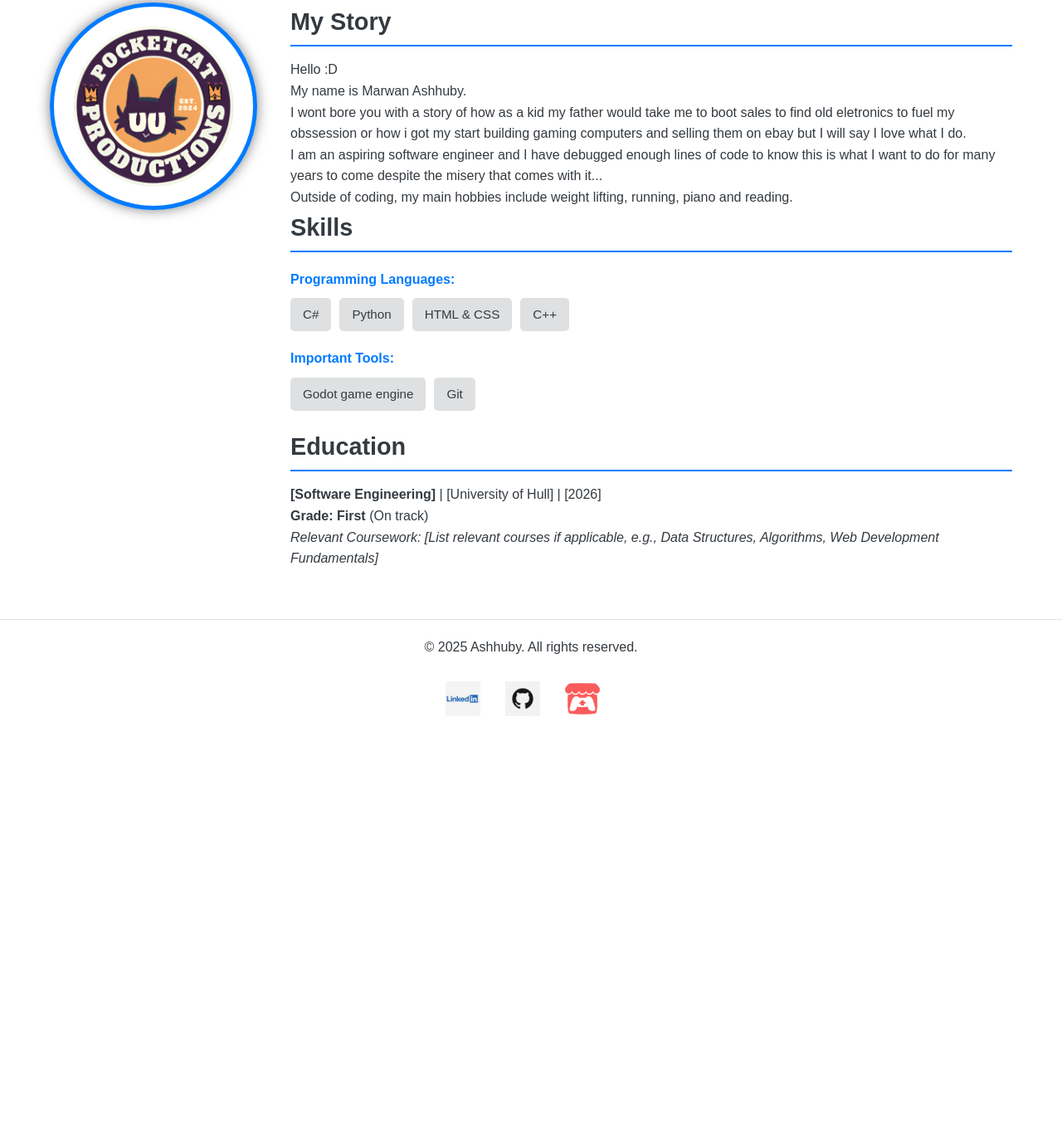
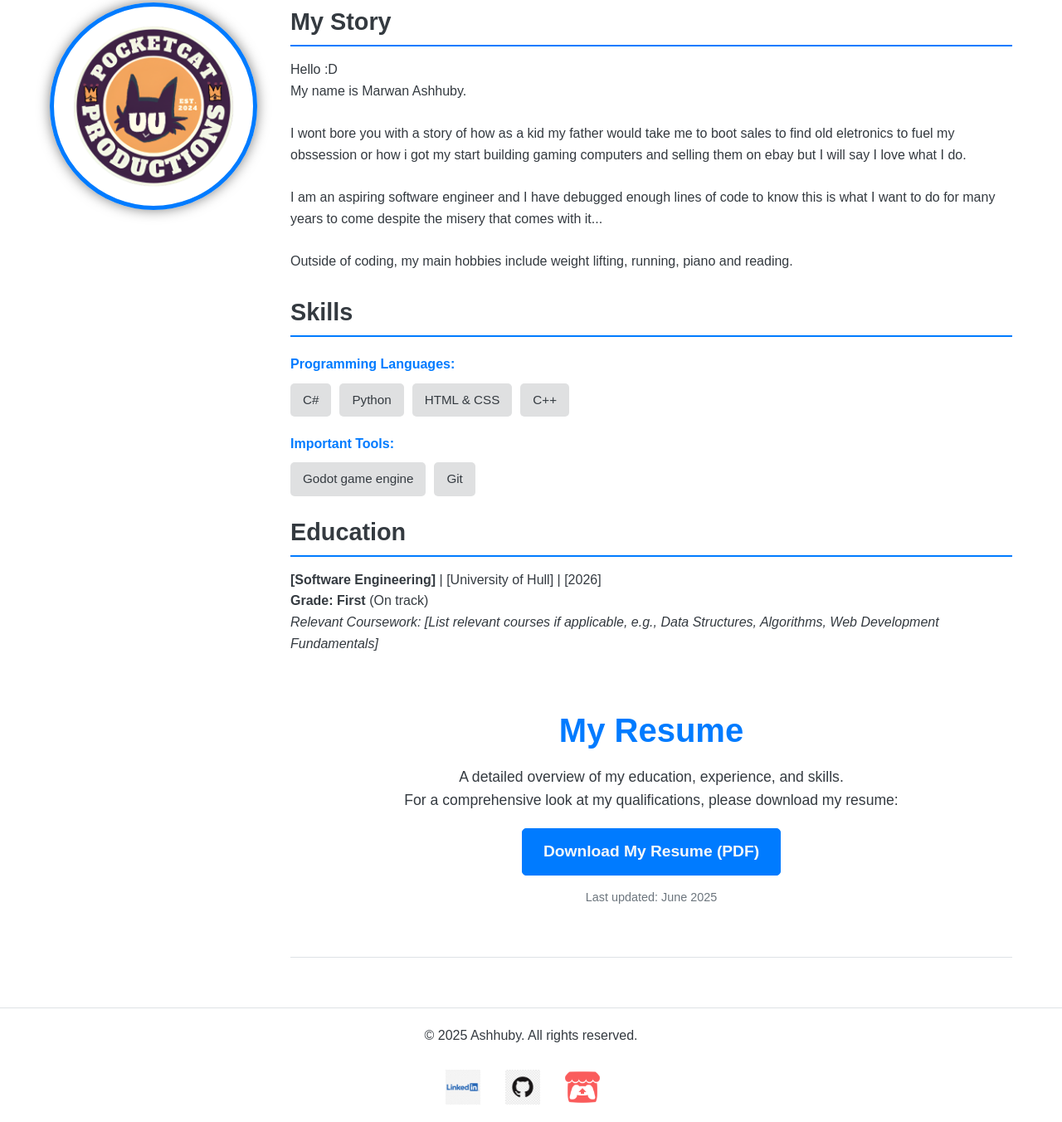
Before and after one commit to Ashhuby/AshhubySite, a plain HTML site: page about.html in a window 1280 px wide. Shown: the part 428-1780 px from the top of the page at 83% size. Before the commit the page ends 1312 px from the top, so only its background shows below. Drawn offline with Linux system fonts and the light colour scheme.

Commit message:
:3 Formatting n shi

```diff
--- a/about.html
+++ b/about.html
@@ -18,7 +18,6 @@
                     <li><a href="index.html">Home</a></li>
                     <li><a href="projects.html">Projects</a></li>
                     <li><a href="about.html">About Me</a></li>
-                    <li><a href="resume.html">Resume</a></li>
                     <li><a href="contact.html">Contact</a></li>
                 </ul>
             </nav>
@@ -46,10 +45,10 @@
                     <h3>My Story</h3>
                     <p>Hello :D </p>
                     <p>My name is Marwan Ashhuby.</p>
-                    <p>I wont bore you with a story of how as a kid my father would take me to boot sales to find old eletronics to fuel my obssession or how i got my start building gaming computers and selling them on ebay but I will say I love what I do.</p>
-                    <p>I am an aspiring software engineer and I have debugged enough lines of code to know this is what I want to do for many years to come despite the misery that comes with it...</p>
-                    <p>Outside of coding, my main hobbies include weight lifting, running, piano and reading.</p>
-
+                    <p><br>I wont bore you with a story of how as a kid my father would take me to boot sales to find old eletronics to fuel my obssession or how i got my start building gaming computers and selling them on ebay but I will say I love what I do.</p>
+                    <p><br>I am an aspiring software engineer and I have debugged enough lines of code to know this is what I want to do for many years to come despite the misery that comes with it...</p>
+                    <p><br>Outside of coding, my main hobbies include weight lifting, running, piano and reading.</p>
+                    <br>
                     <h3>Skills</h3>
                     <div class="skills-list">
                         <h4>Programming Languages:</h4>
@@ -70,9 +69,29 @@
                     <p><strong>[Software Engineering]</strong> | [University of Hull] | [2026]</p>
                     <p><strong>Grade: First</strong> (On track)</p>
                     <p><em>Relevant Coursework: [List relevant courses if applicable, e.g., Data Structures, Algorithms, Web Development Fundamentals]</em></p>
+
+                <!-- CV section-->
+                <section class="page-header-section">
+                    <div class="container">
+                        <h2>My Resume</h2>
+                        <p>A detailed overview of my education, experience, and skills.</p>
+                    </div>
+
+                    <section class="resume-download-section">
+                    <div class="container text-center">
+                        <p>For a comprehensive look at my qualifications, please download my resume:</p>
+                        <a href="PDF\CV_Placeholder.pdf" download class="btn btn-primary btn-large">Download My Resume (PDF)</a>
+                        <p class="small-text">Last updated: June 2025</p>
+                        </div>
+                    </section>
+                </section>
                 </div>
             </div>
         </section>
+
+
+
+
     </main>
 
    <footer class="main-footer">
--- a/css/style.css
+++ b/css/style.css
@@ -456,7 +456,7 @@ body:not(.light-mode) .theme-toggle .icon-dark {
 
 /* Resume Page */
 .resume-download-section {
-    padding: 60px 0;
+    padding: 0px 0;
     background-color: var(--bg-main);
 }
 
```
Also changed, not shown: contact.html (+0 -1 lines), index.html (+2 -3 lines), projects.html (+2 -3 lines), 1 other file.
